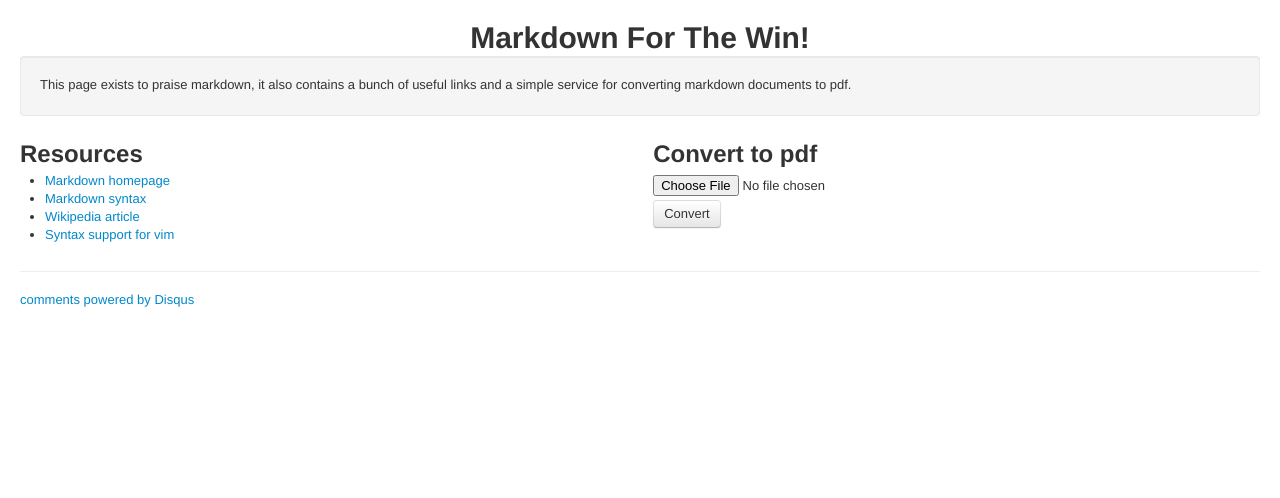
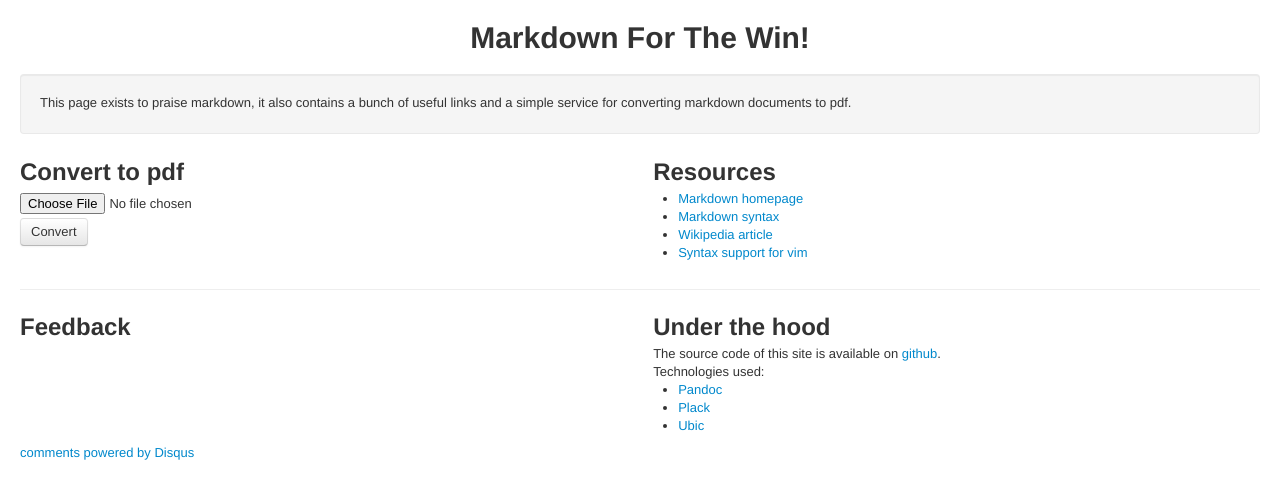
Before and after one commit to komarov/md-ftw.info, a plain HTML site: page www/index.html in a window 1280 px wide. Drawn offline with nearby package versions, Linux system fonts and the light colour scheme; a script that the page names is missing.

Commit message:
improved layout

```diff
--- a/www/index.html
+++ b/www/index.html
@@ -17,10 +17,19 @@
     </head>
     <body>
         <h1>Markdown For The Win!</h1>
+        <br />
         <div class="well">
             This page exists to praise markdown, it also contains a bunch of useful links and a simple service for converting markdown documents to pdf.
         </div>
         <div class="row-fluid">
+            <div class="span6">
+                <h2>Convert to pdf</h2>
+                <form action="/convert" method="POST" enctype="multipart/form-data" class="form-inline">
+                    <div><input type="file" name="src_file" /></div>
+                    <button type="submit" class="btn" id="convert">Convert</button>
+                    <div id="links"></div>
+                </form>
+            </div>
             <div class="span6">
                 <h2>Resources</h2>
                 <ul>
@@ -30,17 +39,24 @@
                     <li><a href="http://plasticboy.com/markdown-vim-mode/">Syntax support for vim</a></li>
                 </ul>
             </div>
+        </div>
+        <hr />
+        <div class="row-fluid">
             <div class="span6">
-                <h2>Convert to pdf</h2>
-                <form action="/convert" method="POST" enctype="multipart/form-data" class="form-inline">
-                    <div><input type="file" name="src_file" /></div>
-                    <button type="submit" class="btn" id="convert">Convert</button>
-                    <div id="links"></div>
-                </form>
+                <h2>Feedback</h2>
+                <div id="disqus_thread"></div>
+            </div>
+            <div class="span6">
+                <h2>Under the hood</h2>
+                The source code of this site is available on <a href="http://github.com/komarov/md-ftw.info">github</a>.<br />
+                Technologies used:
+                <ul>
+                    <li><a href="http://johnmacfarlane.net/pandoc/">Pandoc</a></li>
+                    <li><a href="http://plackperl.org">Plack</a></li>
+                    <li><a href="https://metacpan.org/release/Ubic">Ubic</a></li>
+                </ul>
             </div>
         </div>
-        <hr />
-        <div id="disqus_thread"></div>
         <script type="text/javascript">
             var disqus_shortname = 'md-ftw';
             (function() {
@@ -49,7 +65,6 @@
                 (document.getElementsByTagName('head')[0] || document.getElementsByTagName('body')[0]).appendChild(dsq);
             })();
         </script>
-        <noscript>Please enable JavaScript to view the <a href="http://disqus.com/?ref_noscript">comments powered by Disqus.</a></noscript>
         <a href="http://disqus.com" class="dsq-brlink">comments powered by <span class="logo-disqus">Disqus</span></a>
     </body>
 </html>
```
